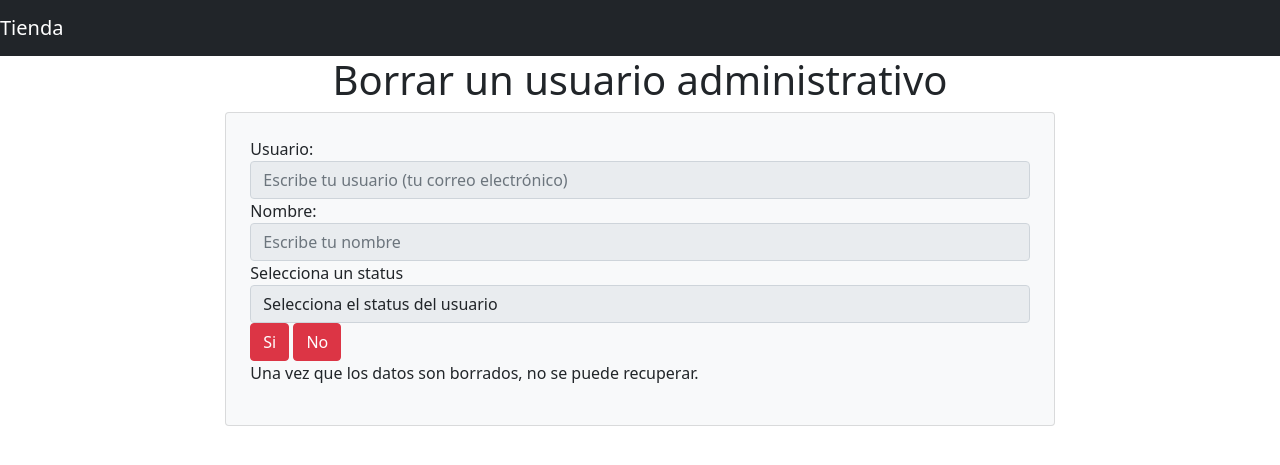
After one commit to FranIglesia/Proyecto, a PHP site: template app/vistas/admonUsuariosBorraVista.php in a window 1280 px wide. The commit adds this page. Shown: the top 465 px of the page. Run offline with PHP 8.4, Linux system fonts and the light colour scheme; the template is opened without the code that fills it, so the values that code supplies are empty; some libraries are stand-ins or nearby versions.

Commit message:
borrar usuario adm

```diff
--- /dev/null
+++ b/app/vistas/admonUsuariosBorraVista.php
@@ -0,0 +1,50 @@
+<?php include_once("encabezado.php"); ?>
+<h1 class="text-center">Borrar un usuario administrativo</h1>
+<div class="card p-4 bg-light">
+  <form action="<?php print RUTA; ?>admonUsuarios/baja/" method="POST">
+    <div class="form-group text-left">
+      <label for="correo">Usuario:</label>
+      <input type="email" name="correo" class="form-control" disabled
+      placeholder="Escribe tu usuario (tu correo electrónico)"
+      value="<?php
+      print isset($datos['data']['correo'])?$datos['data']['correo']:'';
+      ?>"
+      >
+    </div>
+
+    <div class="form-group text-left">
+      <label for="nombre">Nombre:</label>
+      <input type="text" name="nombre" class="form-control"
+      placeholder="Escribe tu nombre" disabled
+      value="<?php
+      print isset($datos['data']['nombre'])?$datos['data']['nombre']:'';
+      ?>"
+      >
+    </div>
+
+    <div class="form-group">
+      <label for="status">Selecciona un status</label>
+      <select class="form-control" name="status" id="status" disabled>
+        <option value="void">Selecciona el status del usuario</option>
+        <?php
+        for ($i=0; $i < count($datos["status"]); $i++) {
+          print "<option value='".$datos["status"][$i]["indice"]."'";
+          if($datos["status"][$i]["indice"]==$datos["data"]["status"]){
+            print " selected ";
+          }
+          print ">".$datos["status"][$i]["cadena"]."</option>";
+        }
+        ?>
+      </select>
+
+    </div>
+
+    <div class="form-group text-left">
+      <input type="hidden" id="id" name="id" value="<?php print $datos['data']['id']; ?>"/>
+      <input type="submit" value="Si" class="btn btn-danger">
+      <a href="<?php print RUTA; ?>admonUsuarios" class="btn btn-danger">No</a>
+      <p>Una vez que los datos son borrados, no se puede recuperar.</p>
+    </div>
+  </form>
+</div><!--card-->
+<?php include_once("piepagina.php"); ?>
--- a/app/vistas/admonUsuariosCaratulaVista.php
+++ b/app/vistas/admonUsuariosCaratulaVista.php
@@ -19,8 +19,8 @@
       print "<td class='text-left'>".$datos["data"][$i]["nombre"]."</td>";
       print "<td class='text-left'>".$datos["data"][$i]["correo"]."</td>";
       print "<td><a href='".RUTA."admonUsuarios/cambio/".$datos["data"][$i]["id"]."' class='btn btn-info'>Modificar</a></td>";
-      print "<td><a href='' class='btn btn-danger'>Borrar</a></td>";
-      print "</tr>";
+      print "<td><a href='".RUTA."admonUsuarios/baja/".$datos["data"][$i]["id"]."' class='btn btn-danger'>Borrar</a></td>";
+      print "</tr>";//Ruta
     }
     ?>
   </tbody>
```
Also changed, not shown: app/controladores/AdmonUsuarios.php (+33 -4 lines), app/modelos/AdmonModelo.php (+8 -4 lines), app/modelos/AdmonUsuariosModelo.php (+9 -0 lines).
